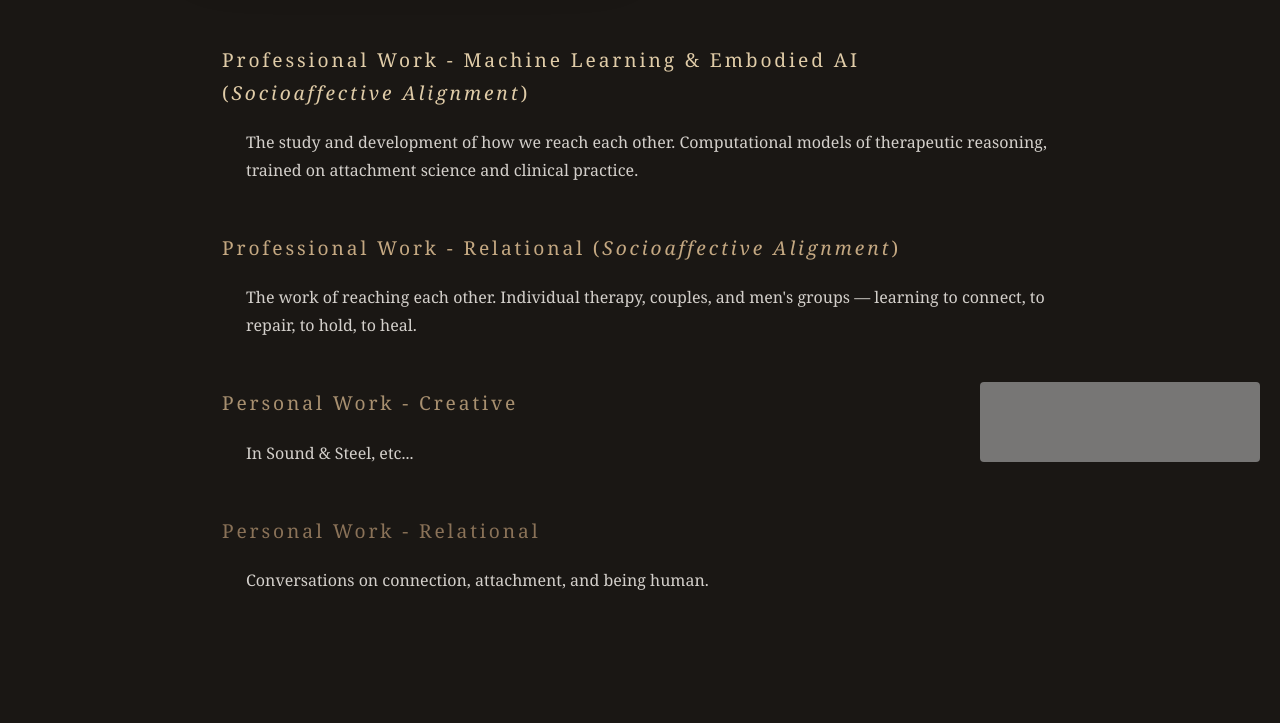
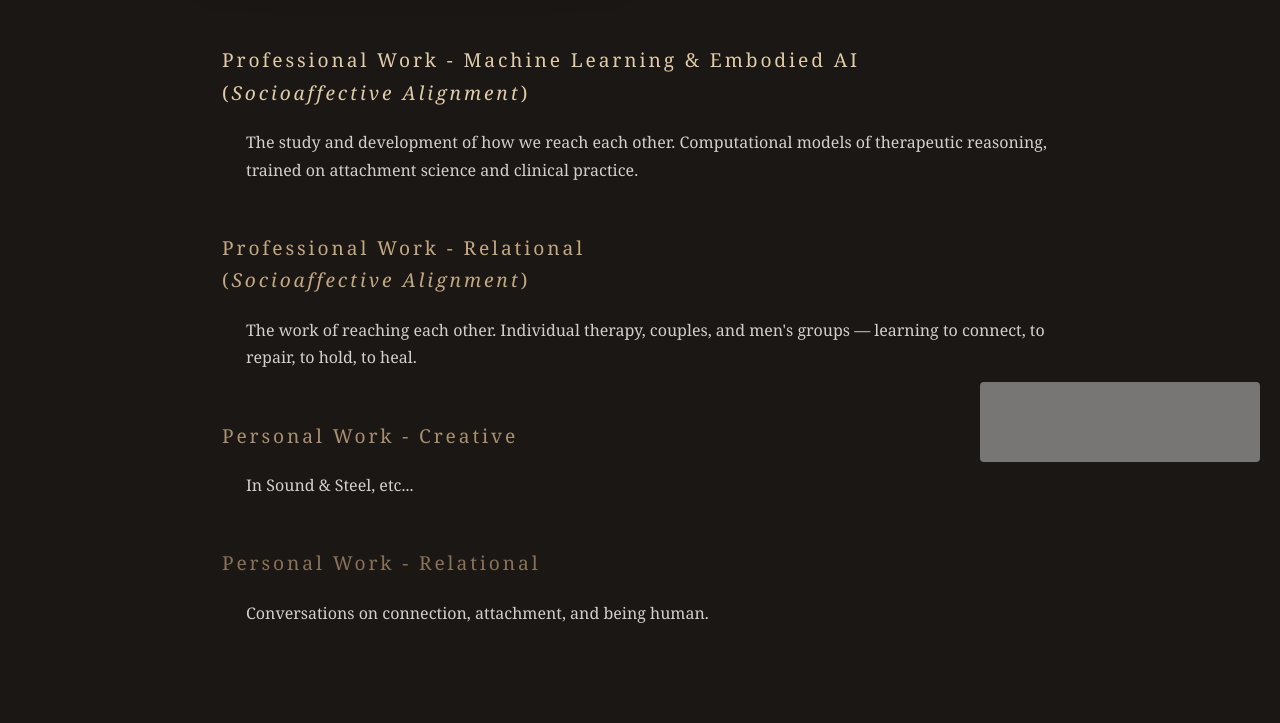
Before and after one commit to geosh5676/geosh5676.github.io, a Jekyll site: the page index.html, which Jekyll copies as it is, in a window 1280 px wide. Shown: the part 410-1133 px from the top of the page. Built offline with Jekyll 4.4.1, drawn with Linux system fonts in a browser that asks for light colours; before the commit the page ends 1101 px from its top, so only the background shows below that; grey boxes are pictures that could not be loaded.

Commit message:
Format Socioaffective Alignment on separate line beneath headings
Both professional section headings now have (Socioaffective Alignment)
on its own line for visual consistency.

Co-Authored-By: Claude Opus 4.5 <noreply@anthropic.com>

```diff
--- a/index.html
+++ b/index.html
@@ -245,14 +245,14 @@
         </header>
 
         <section id="professional-ml">
-            <h2><a href="professional.html">Professional Work - Machine Learning & Embodied AI</a> (<a href="/blog/2025/01/25/socioaffective-alignment-framework/"><em>Socioaffective&nbsp;Alignment</em></a>)</h2>
+            <h2><a href="professional.html">Professional Work - Machine Learning & Embodied AI</a><br>(<a href="/blog/2025/01/25/socioaffective-alignment-framework/"><em>Socioaffective&nbsp;Alignment</em></a>)</h2>
             <p>
                 The study and development of how we reach each other. Computational models of therapeutic reasoning, trained on attachment science and clinical practice.
             </p>
         </section>
 
         <section id="professional-relational">
-            <h2><a href="professional-relational.html">Professional Work - Relational</a> (<a href="/blog/2025/01/25/socioaffective-alignment-framework/"><em>Socioaffective&nbsp;Alignment</em></a>)</h2>
+            <h2><a href="professional-relational.html">Professional Work - Relational</a><br>(<a href="/blog/2025/01/25/socioaffective-alignment-framework/"><em>Socioaffective&nbsp;Alignment</em></a>)</h2>
             <p>
                 The work of reaching each other. Individual therapy, couples, and men's groups — learning to connect, to repair, to hold, to heal.
             </p>
```
